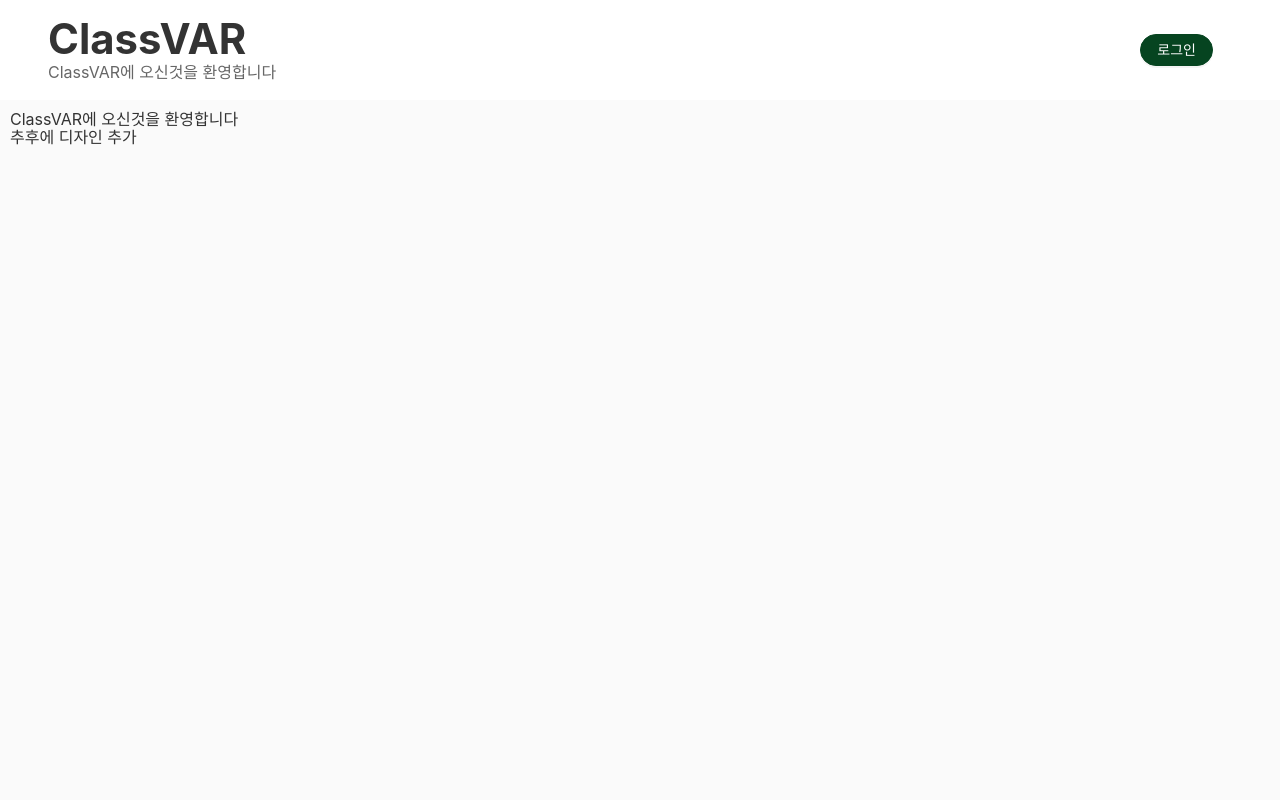
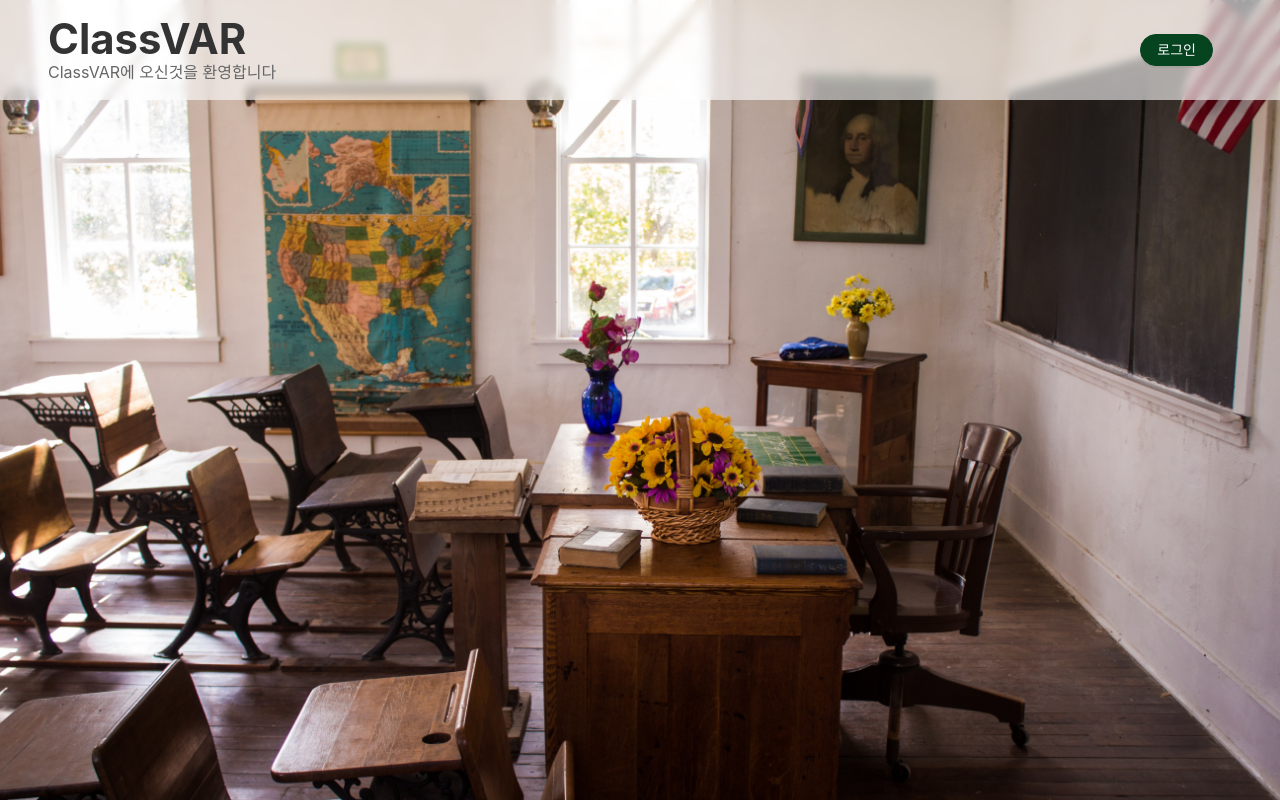
Before and after one commit to classvar/classvar-user-frontend, a React (Create React App) app: page /Login in a window 1280 px wide. Built offline with nearby package versions, Linux system fonts and the light colour scheme; a web font is replaced by a local one.

Commit message:
feat: Placed an image for landing page

```diff
--- a/src/components/organisms/Headerbar/Headerbar.style.ts
+++ b/src/components/organisms/Headerbar/Headerbar.style.ts
@@ -13,7 +13,9 @@ const HEADER1 = theme.fontSizes.header1;
 export const StyledHeaderbar = styled.div<HeaderProps>`
   height: ${(props) => props.height || '100px'};
   width: 100%;
-  background-color: ${(props) => props.bgColor || WHITE};
+  background-color: ${(props) => props.bgColor || 'rgba(255, 255, 255, 0.6)'};
+  backdrop-filter: blur(4px);
+
   color: ${({ theme }) => theme.colors.main};
 
   display: flex;
--- a/src/pages/Login/Login.style.ts
+++ b/src/pages/Login/Login.style.ts
@@ -2,8 +2,8 @@ import styled from 'styled-components';
 import { Link } from 'react-router-dom';
 import theme from '@styles/theme';
 
+///  height: calc(100% - 100px);
 export const LoginPage = styled.div`
-  height: calc(100% - 100px);
   width: 100%;
   padding: 10px;
   background-color: ${({ theme }) => theme.colors.background};
--- a/src/pages/Login/Login.tsx
+++ b/src/pages/Login/Login.tsx
@@ -12,7 +12,14 @@ const Login: React.FC = () => {
     useModal(false);
 
   return (
-    <>
+    <div
+      style={{
+        width: '100%',
+        height: '100%',
+        backgroundImage: 'url(/images/landing_bg.jpg',
+        backgroundSize: 'cover',
+      }}
+    >
       <Headerbar
         title="ClassVAR"
         subText="ClassVAR에 오신것을 환영합니다"
@@ -21,18 +28,14 @@ const Login: React.FC = () => {
       >
         <Button onClick={openLoginModal}>로그인</Button>
       </Headerbar>
-      <LoginPage>
-        ClassVAR에 오신것을 환영합니다
-        <br />
-        추후에 디자인 추가
-      </LoginPage>
+      {/*<LoginPage></LoginPage>*/}
       <LoginModal
         open={IsLoginModalOpen}
         onClose={closeLoginModal}
         openRegisterModal={openRegisterModal}
       />
       <RegisterModal open={IsRegisterModalOpen} onClose={closeRegisterModal} />
-    </>
+    </div>
   );
 };
 
```
Also changed, not shown: public/images/landing_bg.jpg (added).
